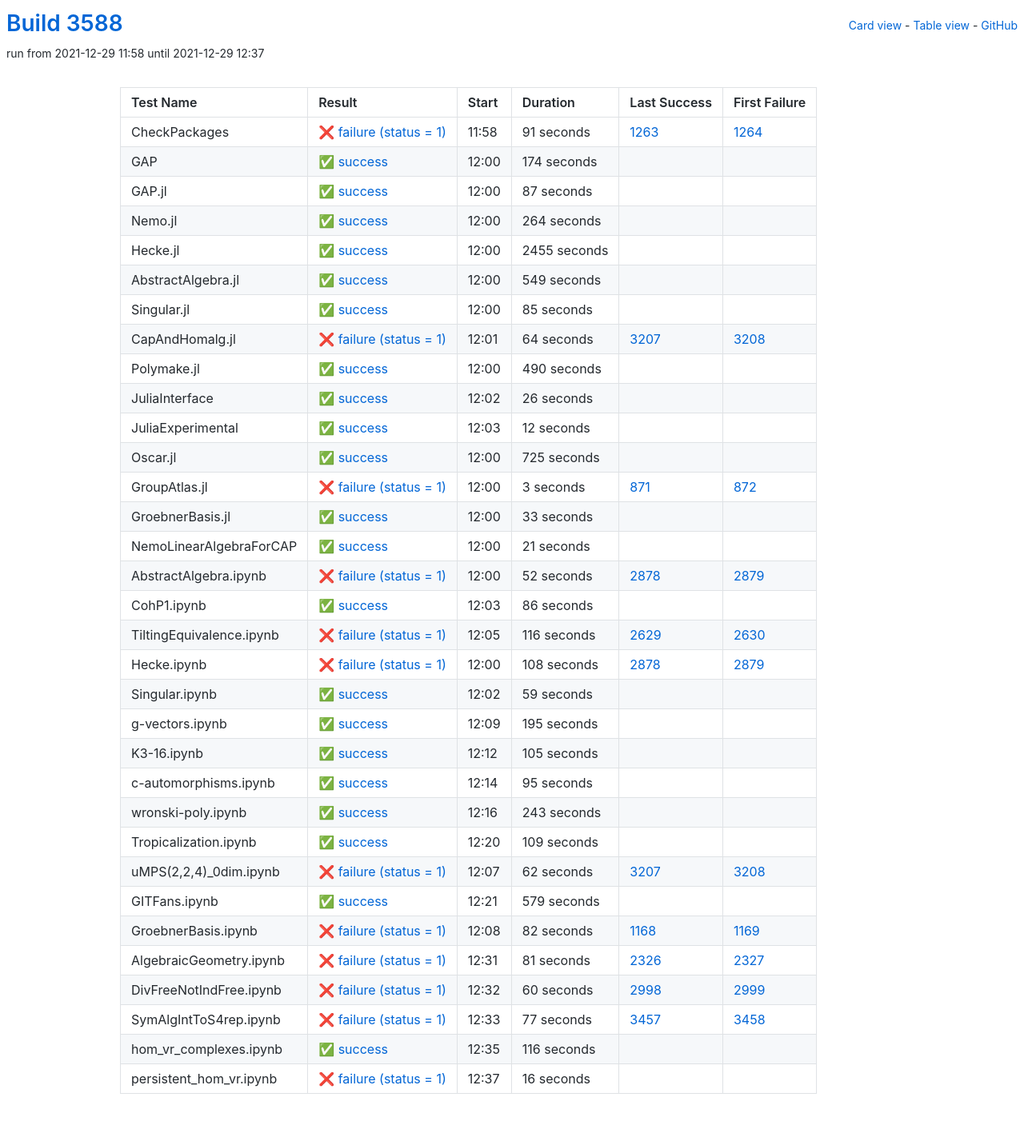
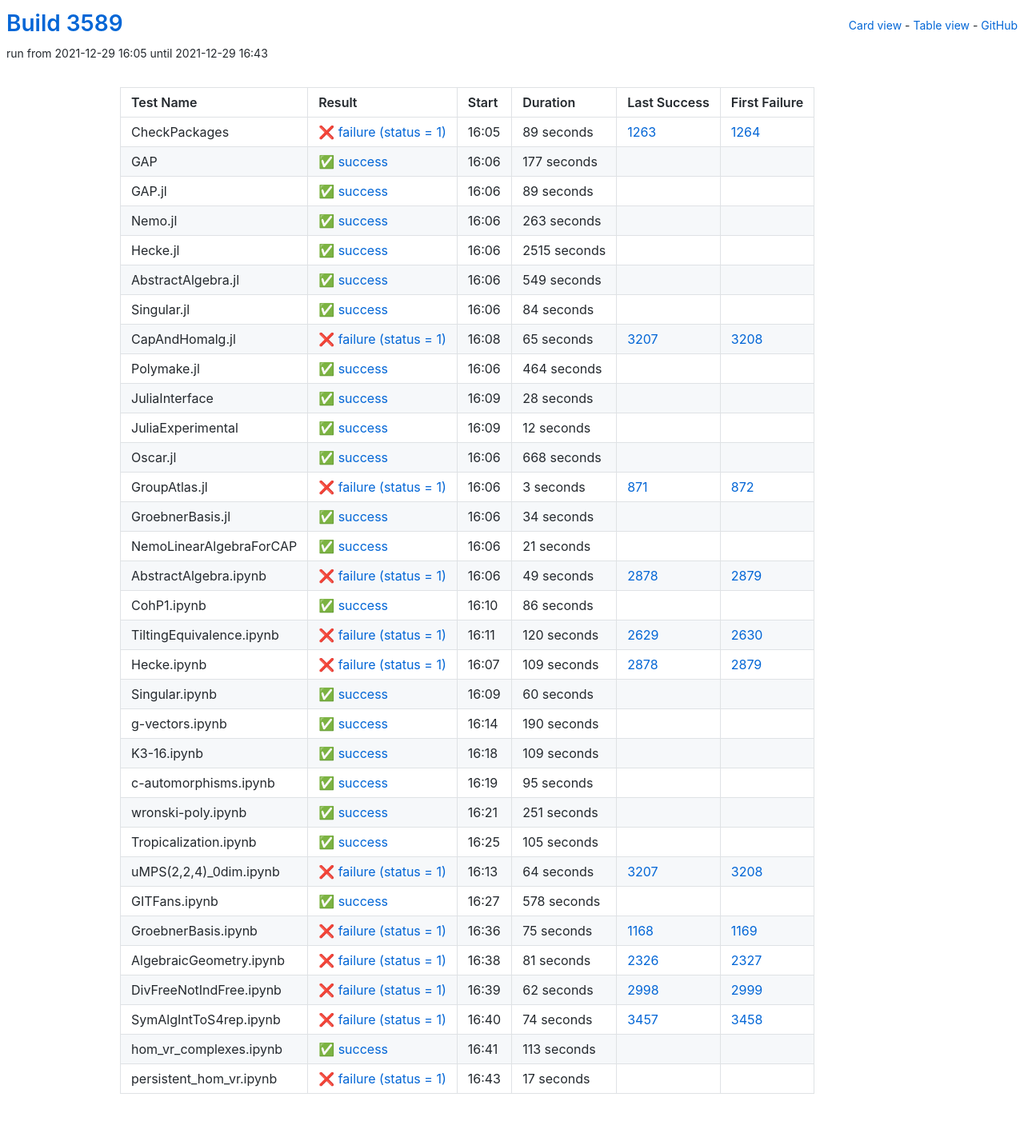
Before and after one commit to oscar-system/oscar-ci-status-stable, a Jekyll site: the page built from table.html, in a window 1280 px wide. Shown: the whole page at 80% size. Built offline with Jekyll 4.4.1, drawn with Linux system fonts in a browser that asks for light colours.

Commit message:
Build #3589

```diff
--- a/_data/ci.yml
+++ b/_data/ci.yml
@@ -1,6 +1,6 @@
 ---
-build: 3588
-build_url: https://oscarci.mathematik.uni-kl.de/job/oscar-stable/3588/
+build: 3589
+build_url: https://oscarci.mathematik.uni-kl.de/job/oscar-stable/3589/
 job: oscar-stable
 organization: oscar-system
 repo: oscar-ci-status-stable
@@ -8,68 +8,68 @@ repourl: https://github.com/oscar-system/oscar-ci-status-stable
 tests:
 - name: CheckPackages
   id: checkpackages
-  log: https://oscarci.mathematik.uni-kl.de/job/oscar-stable/3588/artifact/logs/build-3588/CheckPackages.log
-  start: 2021-12-29 11:58
+  log: https://oscarci.mathematik.uni-kl.de/job/oscar-stable/3589/artifact/logs/build-3589/CheckPackages.log
+  start: 2021-12-29 16:05
   success: false
   exitcode: 1
   status: failure
-  duration: 91
+  duration: 89
   last_success: 1263
   last_success_url: https://oscarci.mathematik.uni-kl.de/job/oscar-stable/1263/
   first_failure: 1264
   first_failure_url: https://oscarci.mathematik.uni-kl.de/job/oscar-stable/1264/
 - name: GAP
   id: gap
-  log: https://oscarci.mathematik.uni-kl.de/job/oscar-stable/3588/artifact/logs/build-3588/GAP.log
-  start: 2021-12-29 12:00
+  log: https://oscarci.mathematik.uni-kl.de/job/oscar-stable/3589/artifact/logs/build-3589/GAP.log
+  start: 2021-12-29 16:06
   success: true
   exitcode: 0
   status: success
-  duration: 174
+  duration: 177
   last_success: false
   last_success_url:
   first_failure: false
   first_failure_url:
 - name: GAP.jl
   id: gap-jl
-  log: https://oscarci.mathematik.uni-kl.de/job/oscar-stable/3588/artifact/logs/build-3588/GAP.jl.log
-  start: 2021-12-29 12:00
+  log: https://oscarci.mathematik.uni-kl.de/job/oscar-stable/3589/artifact/logs/build-3589/GAP.jl.log
+  start: 2021-12-29 16:06
   success: true
   exitcode: 0
   status: success
-  duration: 87
+  duration: 89
   last_success: false
   last_success_url:
   first_failure: false
   first_failure_url:
 - name: Nemo.jl
   id: nemo-jl
-  log: https://oscarci.mathematik.uni-kl.de/job/oscar-stable/3588/artifact/logs/build-3588/Nemo.jl.log
-  start: 2021-12-29 12:00
+  log: https://oscarci.mathematik.uni-kl.de/job/oscar-stable/3589/artifact/logs/build-3589/Nemo.jl.log
+  start: 2021-12-29 16:06
   success: true
   exitcode: 0
   status: success
-  duration: 264
+  duration: 263
   last_success: false
   last_success_url:
   first_failure: false
   first_failure_url:
 - name: Hecke.jl
   id: hecke-jl
-  log: https://oscarci.mathematik.uni-kl.de/job/oscar-stable/3588/artifact/logs/build-3588/Hecke.jl.log
-  start: 2021-12-29 12:00
+  log: https://oscarci.mathematik.uni-kl.de/job/oscar-stable/3589/artifact/logs/build-3589/Hecke.jl.log
+  start: 2021-12-29 16:06
   success: true
   exitcode: 0
   status: success
-  duration: 2455
+  duration: 2515
   last_success: false
   last_success_url:
   first_failure: false
   first_failure_url:
 - name: AbstractAlgebra.jl
   id: abstractalgebra-jl
-  log: https://oscarci.mathematik.uni-kl.de/job/oscar-stable/3588/artifact/logs/build-3588/AbstractAlgebra.jl.log
-  start: 2021-12-29 12:00
+  log: https://oscarci.mathematik.uni-kl.de/job/oscar-stable/3589/artifact/logs/build-3589/AbstractAlgebra.jl.log
+  start: 2021-12-29 16:06
   success: true
   exitcode: 0
   status: success
@@ -80,56 +80,56 @@ tests:
   first_failure_url:
 - name: Singular.jl
   id: singular-jl
-  log: https://oscarci.mathematik.uni-kl.de/job/oscar-stable/3588/artifact/logs/build-3588/Singular.jl.log
-  start: 2021-12-29 12:00
+  log: https://oscarci.mathematik.uni-kl.de/job/oscar-stable/3589/artifact/logs/build-3589/Singular.jl.log
+  start: 2021-12-29 16:06
   success: true
   exitcode: 0
   status: success
-  duration: 85
+  duration: 84
   last_success: false
   last_success_url:
   first_failure: false
   first_failure_url:
 - name: CapAndHomalg.jl
   id: capandhomalg-jl
-  log: https://oscarci.mathematik.uni-kl.de/job/oscar-stable/3588/artifact/logs/build-3588/CapAndHomalg.jl.log
-  start: 2021-12-29 12:01
+  log: https://oscarci.mathematik.uni-kl.de/job/oscar-stable/3589/artifact/logs/build-3589/CapAndHomalg.jl.log
+  start: 2021-12-29 16:08
   success: false
   exitcode: 1
   status: failure
-  duration: 64
+  duration: 65
   last_success: 3207
   last_success_url: https://oscarci.mathematik.uni-kl.de/job/oscar-stable/3207/
   first_failure: 3208
   first_failure_url: https://oscarci.mathematik.uni-kl.de/job/oscar-stable/3208/
 - name: Polymake.jl
   id: polymake-jl
-  log: https://oscarci.mathematik.uni-kl.de/job/oscar-stable/3588/artifact/logs/build-3588/Polymake.jl.log
-  start: 2021-12-29 12:00
+  log: https://oscarci.mathematik.uni-kl.de/job/oscar-stable/3589/artifact/logs/build-3589/Polymake.jl.log
+  start: 2021-12-29 16:06
   success: true
   exitcode: 0
   status: success
-  duration: 490
+  duration: 464
   last_success: false
   last_success_url:
   first_failure: false
   first_failure_url:
 - name: JuliaInterface
   id: juliainterface
-  log: https://oscarci.mathematik.uni-kl.de/job/oscar-stable/3588/artifact/logs/build-3588/JuliaInterface.log
-  start: 2021-12-29 12:02
+  log: https://oscarci.mathematik.uni-kl.de/job/oscar-stable/3589/artifact/logs/build-3589/JuliaInterface.log
+  start: 2021-12-29 16:09
   success: true
   exitcode: 0
   status: success
-  duration: 26
+  duration: 28
   last_success: false
   last_success_url:
   first_failure: false
   first_failure_url:
 - name: JuliaExperimental
   id: juliaexperimental
-  log: https://oscarci.mathematik.uni-kl.de/job/oscar-stable/3588/artifact/logs/build-3588/JuliaExperimental.log
-  start: 2021-12-29 12:03
+  log: https://oscarci.mathematik.uni-kl.de/job/oscar-stable/3589/artifact/logs/build-3589/JuliaExperimental.log
+  start: 2021-12-29 16:09
   success: true
   exitcode: 0
   status: success
@@ -140,20 +140,20 @@ tests:
   first_failure_url:
 - name: Oscar.jl
   id: oscar-jl
-  log: https://oscarci.mathematik.uni-kl.de/job/oscar-stable/3588/artifact/logs/build-3588/Oscar.jl.log
-  start: 2021-12-29 12:00
+  log: https://oscarci.mathematik.uni-kl.de/job/oscar-stable/3589/artifact/logs/build-3589/Oscar.jl.log
+  start: 2021-12-29 16:06
   success: true
   exitcode: 0
   status: success
-  duration: 725
+  duration: 668
   last_success: false
   last_success_url:
   first_failure: false
   first_failure_url:
 - name: GroupAtlas.jl
   id: groupatlas-jl
-  log: https://oscarci.mathematik.uni-kl.de/job/oscar-stable/3588/artifact/logs/build-3588/GroupAtlas.jl.log
-  start: 2021-12-29 12:00
+  log: https://oscarci.mathematik.uni-kl.de/job/oscar-stable/3589/artifact/logs/build-3589/GroupAtlas.jl.log
+  start: 2021-12-29 16:06
   success: false
   exitcode: 1
   status: failure
@@ -164,20 +164,20 @@ tests:
   first_failure_url: https://oscarci.mathematik.uni-kl.de/job/oscar-stable/872/
 - name: GroebnerBasis.jl
   id: groebnerbasis-jl
-  log: https://oscarci.mathematik.uni-kl.de/job/oscar-stable/3588/artifact/logs/build-3588/GroebnerBasis.jl.log
-  start: 2021-12-29 12:00
+  log: https://oscarci.mathematik.uni-kl.de/job/oscar-stable/3589/artifact/logs/build-3589/GroebnerBasis.jl.log
+  start: 2021-12-29 16:06
   success: true
   exitcode: 0
   status: success
-  duration: 33
+  duration: 34
   last_success: false
   last_success_url:
   first_failure: false
   first_failure_url:
 - name: NemoLinearAlgebraForCAP
   id: nemolinearalgebraforcap
-  log: https://oscarci.mathematik.uni-kl.de/job/oscar-stable/3588/artifact/logs/build-3588/NemoLinearAlgebraForCAP.log
-  start: 2021-12-29 12:00
+  log: https://oscarci.mathematik.uni-kl.de/job/oscar-stable/3589/artifact/logs/build-3589/NemoLinearAlgebraForCAP.log
+  start: 2021-12-29 16:06
   success: true
   exitcode: 0
   status: success
@@ -188,20 +188,20 @@ tests:
   first_failure_url:
 - name: AbstractAlgebra.ipynb
   id: abstractalgebra-ipynb
-  log: https://oscarci.mathematik.uni-kl.de/job/oscar-stable/3588/artifact/logs/build-3588/AbstractAlgebra.ipynb.log
-  start: 2021-12-29 12:00
+  log: https://oscarci.mathematik.uni-kl.de/job/oscar-stable/3589/artifact/logs/build-3589/AbstractAlgebra.ipynb.log
+  start: 2021-12-29 16:06
   success: false
   exitcode: 1
   status: failure
-  duration: 52
+  duration: 49
   last_success: 2878
   last_success_url: https://oscarci.mathematik.uni-kl.de/job/oscar-stable/2878/
   first_failure: 2879
   first_failure_url: https://oscarci.mathematik.uni-kl.de/job/oscar-stable/2879/
 - name: CohP1.ipynb
   id: cohp1-ipynb
-  log: https://oscarci.mathematik.uni-kl.de/job/oscar-stable/3588/artifact/logs/build-3588/CohP1.ipynb.log
-  start: 2021-12-29 12:03
+  log: https://oscarci.mathematik.uni-kl.de/job/oscar-stable/3589/artifact/logs/build-3589/CohP1.ipynb.log
+  start: 2021-12-29 16:10
   success: true
   exitcode: 0
   status: success
@@ -212,68 +212,68 @@ tests:
   first_failure_url:
 - name: TiltingEquivalence.ipynb
   id: tiltingequivalence-ipynb
-  log: https://oscarci.mathematik.uni-kl.de/job/oscar-stable/3588/artifact/logs/build-3588/TiltingEquivalence.ipynb.log
-  start: 2021-12-29 12:05
+  log: https://oscarci.mathematik.uni-kl.de/job/oscar-stable/3589/artifact/logs/build-3589/TiltingEquivalence.ipynb.log
+  start: 2021-12-29 16:11
   success: false
   exitcode: 1
   status: failure
-  duration: 116
+  duration: 120
   last_success: 2629
   last_success_url: https://oscarci.mathematik.uni-kl.de/job/oscar-stable/2629/
   first_failure: 2630
   first_failure_url: https://oscarci.mathematik.uni-kl.de/job/oscar-stable/2630/
 - name: Hecke.ipynb
   id: hecke-ipynb
-  log: https://oscarci.mathematik.uni-kl.de/job/oscar-stable/3588/artifact/logs/build-3588/Hecke.ipynb.log
-  start: 2021-12-29 12:00
+  log: https://oscarci.mathematik.uni-kl.de/job/oscar-stable/3589/artifact/logs/build-3589/Hecke.ipynb.log
+  start: 2021-12-29 16:07
   success: false
   exitcode: 1
   status: failure
-  duration: 108
+  duration: 109
   last_success: 2878
   last_success_url: https://oscarci.mathematik.uni-kl.de/job/oscar-stable/2878/
   first_failure: 2879
   first_failure_url: https://oscarci.mathematik.uni-kl.de/job/oscar-stable/2879/
 - name: Singular.ipynb
   id: singular-ipynb
-  log: https://oscarci.mathematik.uni-kl.de/job/oscar-stable/3588/artifact/logs/build-3588/Singular.ipynb.log
-  start: 2021-12-29 12:02
+  log: https://oscarci.mathematik.uni-kl.de/job/oscar-stable/3589/artifact/logs/build-3589/Singular.ipynb.log
+  start: 2021-12-29 16:09
   success: true
   exitcode: 0
   status: success
-  duration: 59
+  duration: 60
   last_success: false
   last_success_url:
   first_failure: false
   first_failure_url:
 - name: g-vectors.ipynb
   id: g-vectors-ipynb
-  log: https://oscarci.mathematik.uni-kl.de/job/oscar-stable/3588/artifact/logs/build-3588/g-vectors.ipynb.log
-  start: 2021-12-29 12:09
+  log: https://oscarci.mathematik.uni-kl.de/job/oscar-stable/3589/artifact/logs/build-3589/g-vectors.ipynb.log
+  start: 2021-12-29 16:14
   success: true
   exitcode: 0
   status: success
-  duration: 195
+  duration: 190
   last_success: false
   last_success_url:
   first_failure: false
   first_failure_url:
 - name: K3-16.ipynb
   id: k3-16-ipynb
-  log: https://oscarci.mathematik.uni-kl.de/job/oscar-stable/3588/artifact/logs/build-3588/K3-16.ipynb.log
-  start: 2021-12-29 12:12
+  log: https://oscarci.mathematik.uni-kl.de/job/oscar-stable/3589/artifact/logs/build-3589/K3-16.ipynb.log
+  start: 2021-12-29 16:18
   success: true
   exitcode: 0
   status: success
-  duration: 105
+  duration: 109
   last_success: false
   last_success_url:
   first_failure: false
   first_failure_url:
 - name: c-automorphisms.ipynb
   id: c-automorphisms-ipynb
-  log: https://oscarci.mathematik.uni-kl.de/job/oscar-stable/3588/artifact/logs/build-3588/c-automorphisms.ipynb.log
-  start: 2021-12-29 12:14
+  log: https://oscarci.mathematik.uni-kl.de/job/oscar-stable/3589/artifact/logs/build-3589/c-automorphisms.ipynb.log
+  start: 2021-12-29 16:19
   success: true
   exitcode: 0
   status: success
@@ -284,68 +284,68 @@ tests:
   first_failure_url:
 - name: wronski-poly.ipynb
   id: wronski-poly-ipynb
-  log: https://oscarci.mathematik.uni-kl.de/job/oscar-stable/3588/artifact/logs/build-3588/wronski-poly.ipynb.log
-  start: 2021-12-29 12:16
+  log: https://oscarci.mathematik.uni-kl.de/job/oscar-stable/3589/artifact/logs/build-3589/wronski-poly.ipynb.log
+  start: 2021-12-29 16:21
   success: true
   exitcode: 0
   status: success
-  duration: 243
+  duration: 251
   last_success: false
   last_success_url:
   first_failure: false
   first_failure_url:
 - name: Tropicalization.ipynb
   id: tropicalization-ipynb
-  log: https://oscarci.mathematik.uni-kl.de/job/oscar-stable/3588/artifact/logs/build-3588/Tropicalization.ipynb.log
-  start: 2021-12-29 12:20
+  log: https://oscarci.mathematik.uni-kl.de/job/oscar-stable/3589/artifact/logs/build-3589/Tropicalization.ipynb.log
+  start: 2021-12-29 16:25
   success: true
   exitcode: 0
   status: success
-  duration: 109
+  duration: 105
   last_success: false
   last_success_url:
   first_failure: false
   first_failure_url:
 - name: uMPS(2,2,4)_0dim.ipynb
   id: umps-2-2-4-0dim-ipynb
-  log: https://oscarci.mathematik.uni-kl.de/job/oscar-stable/3588/artifact/logs/build-3588/uMPS-2-2-4-_0dim.ipynb.log
-  start: 2021-12-29 12:07
+  log: https://oscarci.mathematik.uni-kl.de/job/oscar-stable/3589/artifact/logs/build-3589/uMPS-2-2-4-_0dim.ipynb.log
+  start: 2021-12-29 16:13
   success: false
   exitcode: 1
   status: failure
-  duration: 62
+  duration: 64
   last_success: 3207
   last_success_url: https://oscarci.mathematik.uni-kl.de/job/oscar-stable/3207/
   first_failure: 3208
   first_failure_url: https://oscarci.mathematik.uni-kl.de/job/oscar-stable/3208/
 - name: GITFans.ipynb
   id: gitfans-ipynb
-  log: https://oscarci.mathematik.uni-kl.de/job/oscar-stable/3588/artifact/logs/build-3588/GITFans.ipynb.log
-  start: 2021-12-29 12:21
+  log: https://oscarci.mathematik.uni-kl.de/job/oscar-stable/3589/artifact/logs/build-3589/GITFans.ipynb.log
+  start: 2021-12-29 16:27
   success: true
   exitcode: 0
   status: success
-  duration: 579
+  duration: 578
   last_success: false
   last_success_url:
   first_failure: false
   first_failure_url:
 - name: GroebnerBasis.ipynb
   id: groebnerbasis-ipynb
-  log: https://oscarci.mathematik.uni-kl.de/job/oscar-stable/3588/artifact/logs/build-3588/GroebnerBasis.ipynb.log
-  start: 2021-12-29 12:08
+  log: https://oscarci.mathematik.uni-kl.de/job/oscar-stable/3589/artifact/logs/build-3589/GroebnerBasis.ipynb.log
+  start: 2021-12-29 16:36
   success: false
   exitcode: 1
   status: failure
-  duration: 82
+  duration: 75
   last_success: 1168
   last_success_url: https://oscarci.mathematik.uni-kl.de/job/oscar-stable/1168/
   first_failure: 1169
   first_failure_url: https://oscarci.mathematik.uni-kl.de/job/oscar-stable/1169/
 - name: AlgebraicGeometry.ipynb
   id: algebraicgeometry-ipynb
-  log: https://oscarci.mathematik.uni-kl.de/job/oscar-stable/3588/artifact/logs/build-3588/AlgebraicGeometry.ipynb.log
-  start: 2021-12-29 12:31
+  log: https://oscarci.mathematik.uni-kl.de/job/oscar-stable/3589/artifact/logs/build-3589/AlgebraicGeometry.ipynb.log
+  start: 2021-12-29 16:38
   success: false
   exitcode: 1
   status: failure
@@ -356,48 +356,48 @@ tests:
   first_failure_url: https://oscarci.mathematik.uni-kl.de/job/oscar-stable/2327/
 - name: DivFreeNotIndFree.ipynb
   id: divfreenotindfree-ipynb
-  log: https://oscarci.mathematik.uni-kl.de/job/oscar-stable/3588/artifact/logs/build-3588/DivFreeNotIndFree.ipynb.log
-  start: 2021-12-29 12:32
+  log: https://oscarci.mathematik.uni-kl.de/job/oscar-stable/3589/artifact/logs/build-3589/DivFreeNotIndFree.ipynb.log
+  start: 2021-12-29 16:39
   success: false
   exitcode: 1
   status: failure
-  duration: 60
+  duration: 62
   last_success: 2998
   last_success_url: https://oscarci.mathematik.uni-kl.de/job/oscar-stable/2998/
   first_failure: 2999
   first_failure_url: https://oscarci.mathematik.uni-kl.de/job/oscar-stable/2999/
 - name: SymAlgIntToS4rep.ipynb
   id: symalginttos4rep-ipynb
-  log: https://oscarci.mathematik.uni-kl.de/job/oscar-stable/3588/artifact/logs/build-3588/SymAlgIntToS4rep.ipynb.log
-  start: 2021-12-29 12:33
+  log: https://oscarci.mathematik.uni-kl.de/job/oscar-stable/3589/artifact/logs/build-3589/SymAlgIntToS4rep.ipynb.log
+  start: 2021-12-29 16:40
   success: false
   exitcode: 1
   status: failure
-  duration: 77
+  duration: 74
   last_success: 3457
   last_success_url: https://oscarci.mathematik.uni-kl.de/job/oscar-stable/3457/
   first_failure: 3458
   first_failure_url: https://oscarci.mathematik.uni-kl.de/job/oscar-stable/3458/
 - name: hom_vr_complexes.ipynb
   id: hom-vr-complexes-ipynb
-  log: https://oscarci.mathematik.uni-kl.de/job/oscar-stable/3588/artifact/logs/build-3588/hom_vr_complexes.ipynb.log
-  start: 2021-12-29 12:35
+  log: https://oscarci.mathematik.uni-kl.de/job/oscar-stable/3589/artifact/logs/build-3589/hom_vr_complexes.ipynb.log
+  start: 2021-12-29 16:41
   success: true
   exitcode: 0
   status: success
-  duration: 116
+  duration: 113
   last_success: false
   last_success_url:
   first_failure: false
   first_failure_url:
 - name: persistent_hom_vr.ipynb
   id: persistent-hom-vr-ipynb
-  log: https://oscarci.mathematik.uni-kl.de/job/oscar-stable/3588/artifact/logs/build-3588/persistent_hom_vr.ipynb.log
-  start: 2021-12-29 12:37
+  log: https://oscarci.mathematik.uni-kl.de/job/oscar-stable/3589/artifact/logs/build-3589/persistent_hom_vr.ipynb.log
+  start: 2021-12-29 16:43
   success: false
   exitcode: 1
   status: failure
-  duration: 16
+  duration: 17
   last_success: false
   last_success_url:
   first_failure: false
```
Also changed, not shown: README.md.
